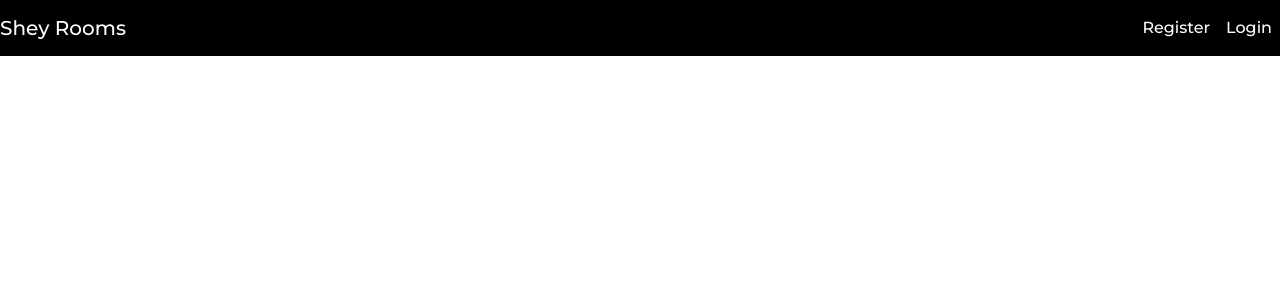
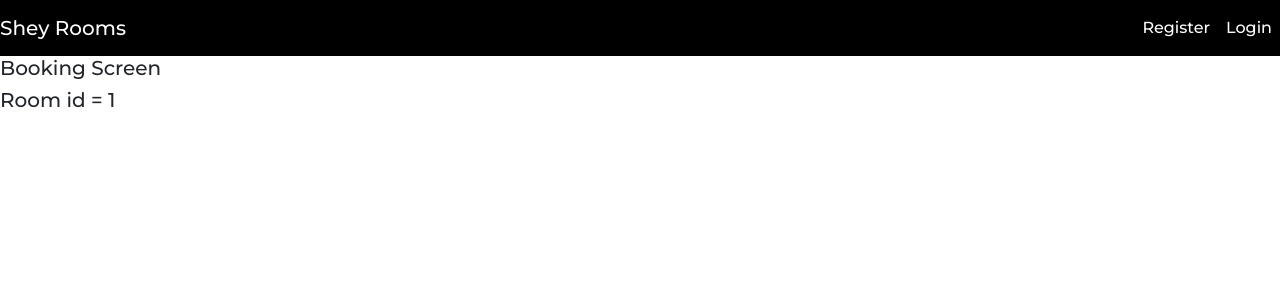
Before and after one commit to danukachathurya/MERN-Stack-Hotel-Booking-App, a React (Create React App) app in the folder client/: page /book/1 in a window 1280 px wide. Shown: the top 300 px of the page. Built offline with nearby package versions, Linux system fonts and the light colour scheme.

Commit message:
Create Booking Room Screen Backend

```diff
--- a/client/src/App.js
+++ b/client/src/App.js
@@ -1,18 +1,21 @@
+// App.js
 import React from 'react';
 import './App.css';
-import { BrowserRouter, Route, Routes } from 'react-router-dom';
+import { BrowserRouter as Router, Route, Routes } from 'react-router-dom';
 import Navbar from './components/Navbar';
 import Homescreen from './screens/Homescreen';
+import Bookingscreen from './screens/Bookingscreen';
 
 function App() {
   return (
     <div className="App">
-      <BrowserRouter>
+      <Router>
         <Navbar />
         <Routes>
-          <Route path="/home" element={<Homescreen />} />
+          <Route path="/home" element={<Homescreen/>}/>
+          <Route path='/book/:roomid' element={<Bookingscreen/>} />
         </Routes>
-      </BrowserRouter>
+      </Router>
     </div>
   );
 }
--- a/client/src/components/Room.js
+++ b/client/src/components/Room.js
@@ -1,5 +1,6 @@
 import React, {useState} from 'react';
 import {Modal, Button, Carousel} from 'react-bootstrap';
+import {Link} from 'react-router-dom'
 
 function Room({room}) {
 
@@ -22,6 +23,11 @@ function Room({room}) {
         </b>
 
         <div style={{float: 'right'}}>
+
+          <Link to={`/book/${room._id}`}>
+            <Button className='btn btn-primary m-2'>Book Now</Button>
+          </Link>
+
           <button className='btn btn-primary' onClick={handleShow}>View Details</button>
         </div>
       </div>
@@ -36,10 +42,7 @@ function Room({room}) {
 
             {room.imageurls.map(url=>{
               return <Carousel.Item>
-              <img
-                className="d-block w-100 bigimg"
-                src={url}
-              />
+              <img className="d-block w-100 bigimg" src={url}/>
             </Carousel.Item>
             })}
 
--- /dev/null
+++ b/client/src/screens/Bookingscreen.js
@@ -0,0 +1,15 @@
+import React from 'react';
+import { useParams } from 'react-router-dom';
+
+function Bookingscreen() {
+  const { roomid } = useParams();
+  console.log(roomid);
+  return (
+    <div>
+      <h1>Booking Screen</h1>
+      <h1>Room id = {roomid}</h1>
+    </div>
+  );
+}
+
+export default Bookingscreen;
```
Also changed, not shown: 1 other file (tests, documents, lock files or other folders).
